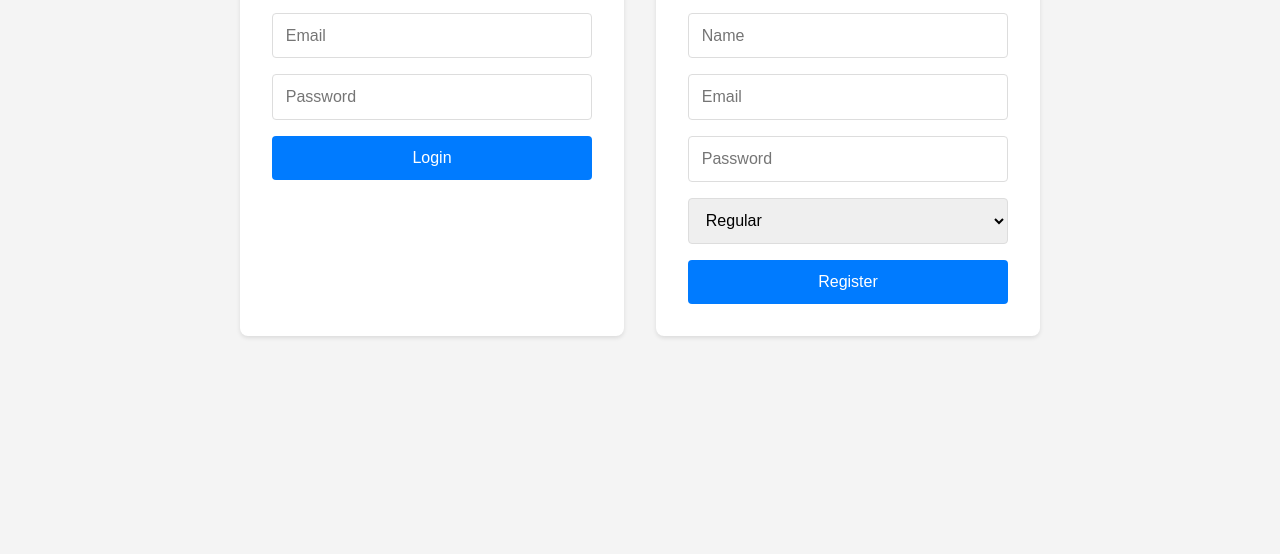
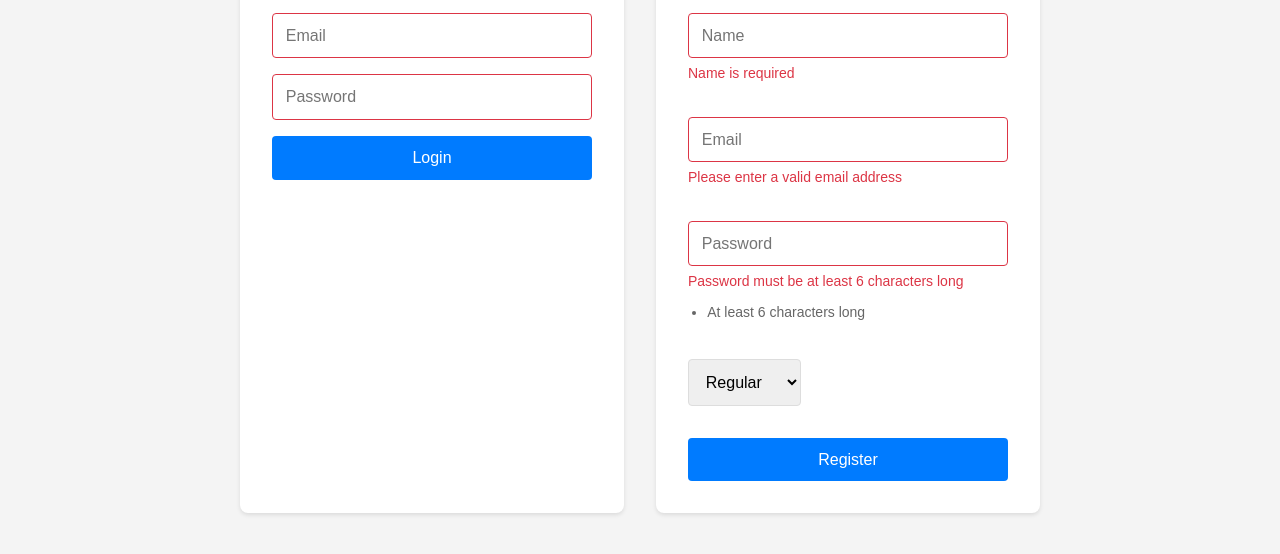
Before and after one commit to anhar-x/ragam-induction, a website: page frontend/login.html in a window 1280 px wide. Shown: the part 176-730 px from the top of the page. Drawn offline with Linux system fonts and the light colour scheme.

Commit message:
give user feedback if the credentials while registering are invalid

```diff
--- a/frontend/css/style.css
+++ b/frontend/css/style.css
@@ -296,3 +296,31 @@
     border-radius: 4px;
     cursor: pointer;
 }
+
+/* Form validation styles */
+input:invalid {
+    border-color: #dc3545;
+}
+
+.form-error {
+    color: #dc3545;
+    font-size: 0.875rem;
+    margin-top: 0.25rem;
+    display: none;
+}
+
+input:invalid + .form-error {
+    display: block;
+}
+
+/* Password requirements list */
+.password-requirements {
+    font-size: 0.875rem;
+    color: #666;
+    margin-top: 0.5rem;
+    padding-left: 1.2rem;
+}
+
+.password-requirements li {
+    margin-bottom: 0.25rem;
+}
--- a/frontend/js/main.js
+++ b/frontend/js/main.js
@@ -1,5 +1,7 @@
 // API Base URL (fix port number)
 const API_URL = 'https://ragam-induction.onrender.com/api';
+// const API_URL = 'http://localhost:3000/api';
+
 let token = localStorage.getItem('token');
 
 // Add loading and error message helpers
--- a/frontend/login.html
+++ b/frontend/login.html
@@ -17,6 +17,7 @@
     <main>
         <div class="container">
             <div class="auth-container">
+                <div id="message" class="message" style="display: none;"></div>
                 <div class="auth-box">
                     <h2>Login</h2>
                     <form id="loginForm">
@@ -28,14 +29,35 @@
 
                 <div class="auth-box">
                     <h2>Register</h2>
-                    <form id="registerForm">
-                        <input type="text" placeholder="Name" name="name" required>
-                        <input type="email" placeholder="Email" name="email" required>
-                        <input type="password" placeholder="Password" name="password" required>
-                        <select name="membership_type">
-                            <option value="Regular">Regular</option>
-                            <option value="Premium">Premium</option>
-                        </select>
+                    <form id="registerForm" novalidate>
+                        <div class="form-group">
+                            <input type="text" placeholder="Name" name="name" required
+                                   pattern=".{2,}" title="Name must be at least 2 characters long">
+                            <div class="form-error">Name is required</div>
+                        </div>
+
+                        <div class="form-group">
+                            <input type="email" placeholder="Email" name="email" required
+                                   pattern="[a-z0-9._%+-]+@[a-z0-9.-]+\.[a-z]{2,}$">
+                            <div class="form-error">Please enter a valid email address</div>
+                        </div>
+
+                        <div class="form-group">
+                            <input type="password" placeholder="Password" name="password" required
+                                   minlength="6" id="password">
+                            <div class="form-error">Password must be at least 6 characters long</div>
+                            <ul class="password-requirements">
+                                <li>At least 6 characters long</li>
+                            </ul>
+                        </div>
+
+                        <div class="form-group">
+                            <select name="membership_type" required>
+                                <option value="Regular">Regular</option>
+                                <option value="Premium">Premium</option>
+                            </select>
+                        </div>
+
                         <button type="submit">Register</button>
                     </form>
                 </div>
```
Also changed, not shown: controllers/userController.js (+18 -0 lines).
